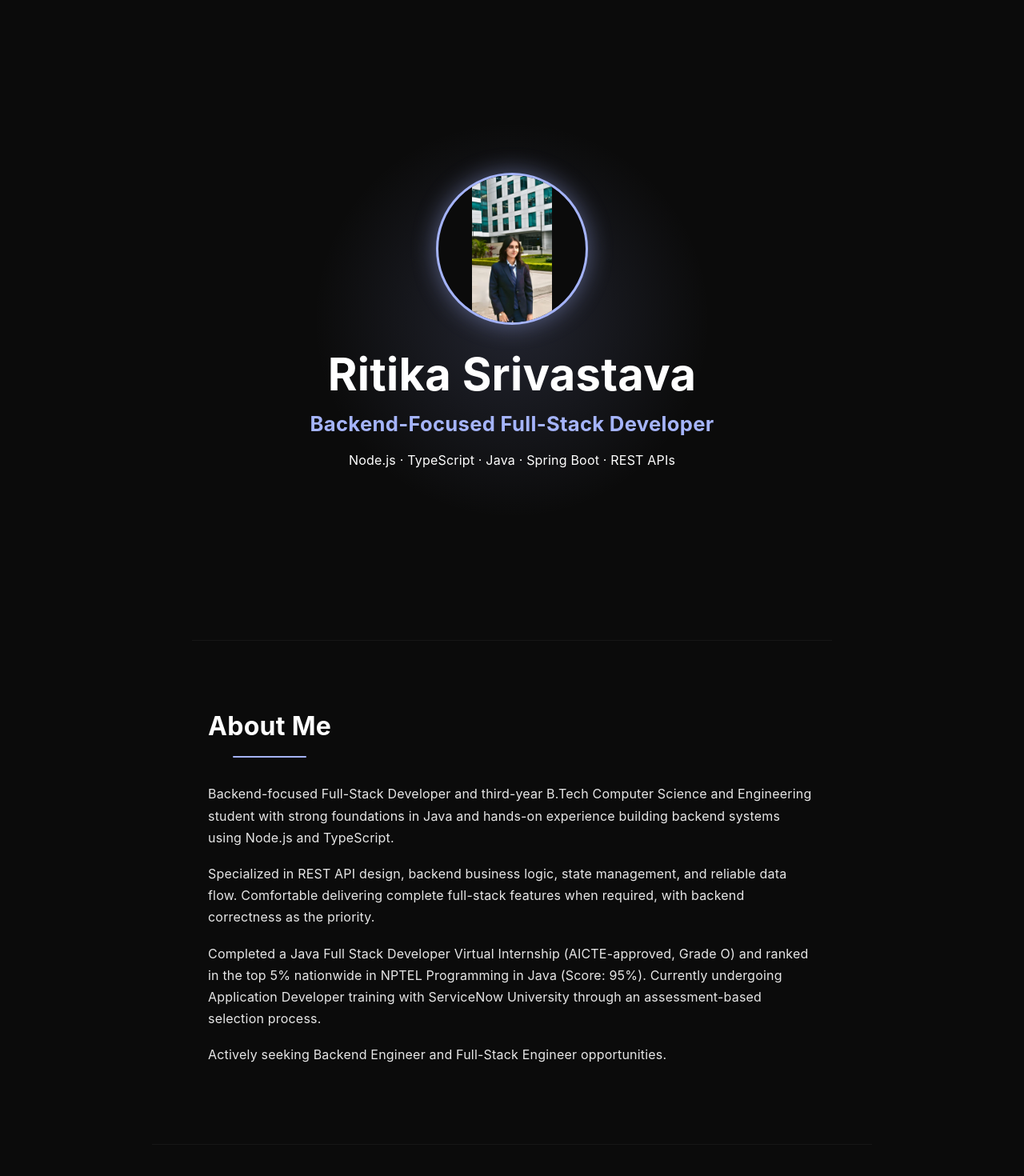
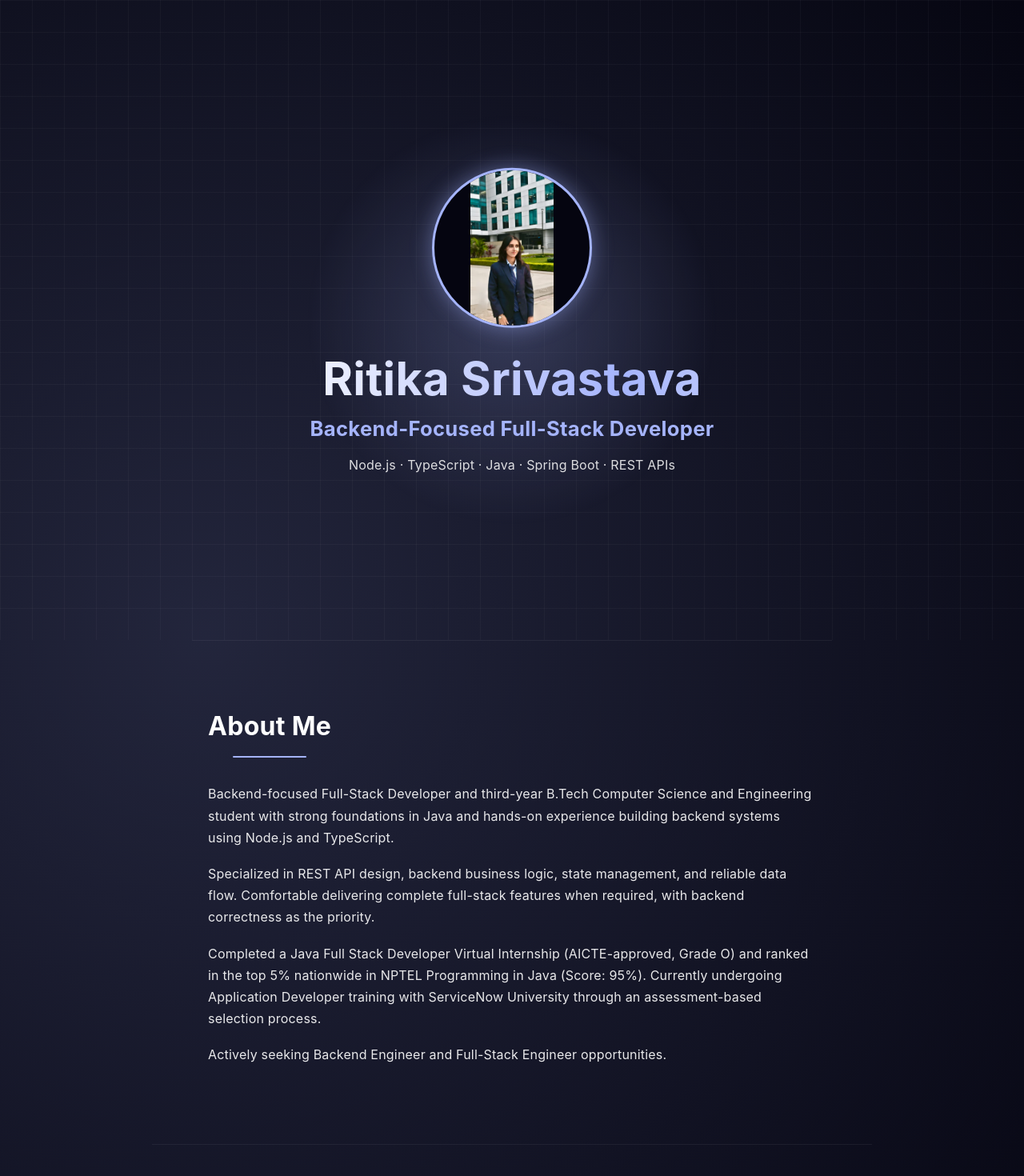
Before and after one commit to Ritika331/ritika_portfolio, a React (Vite) app: page / in a window 1280 px wide. Shown: the top 1470 px of the page at 80% size. Built offline with nearby package versions, Linux system fonts and the light colour scheme.

Commit message:
Polished the portfolio

```diff
--- a/src/index.css
+++ b/src/index.css
@@ -2,26 +2,43 @@ html {
   scroll-behavior: smooth;
 }
 
-
+/* ===== Reset ===== */
 * {
   margin: 0;
   padding: 0;
   box-sizing: border-box;
 }
 
-
+/* ===== Body & Tech Background ===== */
 body {
-  background-color: #0b0b0b;
   color: #ffffff;
   font-family: "Inter", "Segoe UI", system-ui, -apple-system, sans-serif;
   letter-spacing: 0.2px;
+
+  background:
+    radial-gradient(circle at 20% 20%, rgba(165,180,252,0.18), transparent 40%),
+    radial-gradient(circle at 80% 80%, rgba(99,102,241,0.18), transparent 40%),
+    linear-gradient(to bottom, #050510, #0b0b1a);
+}
+
+/* Subtle tech grid */
+body::before {
+  content: "";
+  position: fixed;
+  inset: 0;
+  background-image:
+    linear-gradient(rgba(255,255,255,0.03) 1px, transparent 1px),
+    linear-gradient(90deg, rgba(255,255,255,0.03) 1px, transparent 1px);
+  background-size: 40px 40px;
+  pointer-events: none;
+  z-index: -1;
 }
 
 .app {
   min-height: 100vh;
 }
 
-
+/* ===== Hero ===== */
 .hero {
   min-height: 100vh;
   display: flex;
@@ -32,16 +49,18 @@ body {
   padding: 0 20px;
   position: relative;
   overflow: hidden;
+  animation: heroFloat 6s ease-in-out infinite;
 }
 
+/* Glow behind hero */
 .hero::before {
   content: "";
   position: absolute;
-  width: 500px;
-  height: 500px;
+  width: 520px;
+  height: 520px;
   background: radial-gradient(
     circle,
-    rgba(165, 180, 252, 0.15),
+    rgba(165,180,252,0.22),
     transparent 70%
   );
   top: 50%;
@@ -50,9 +69,26 @@ body {
   z-index: -1;
 }
 
+@keyframes heroFloat {
+  0%   { transform: translateY(0); }
+  50%  { transform: translateY(-8px); }
+  100% { transform: translateY(0); }
+}
+
+/* ===== Hero Text ===== */
 .hero h1 {
-  font-size: 3.5rem;
+  font-size: 3.6rem;
   font-weight: 700;
+  background: linear-gradient(90deg, #ffffff, #a5b4fc, #ffffff);
+  background-size: 200%;
+  -webkit-background-clip: text;
+  -webkit-text-fill-color: transparent;
+  animation: shimmer 3s linear infinite;
+}
+
+@keyframes shimmer {
+  from { background-position: 0%; }
+  to   { background-position: 200%; }
 }
 
 .hero h2 {
@@ -64,26 +100,51 @@ body {
 .hero p {
   margin-top: 20px;
   font-size: 1rem;
-  opacity: 0.8;
+  opacity: 0.85;
 }
 
+/* ===== Profile Image ===== */
 .profile-pic {
-  width: 190px;
-  height: 190px;
+  width: 200px;
+  height: 200px;
   border-radius: 50%;
   object-fit: contain;
-  background-color: #0b0b0b;
+  object-position: center;
+  background-color: #050510;
   margin-bottom: 28px;
   border: 3px solid #a5b4fc;
-  box-shadow: 0 0 30px rgba(165, 180, 252, 0.45);
   position: relative;
-  z-index:2;
+  z-index: 2;
+  animation: pulseGlow 3s ease-in-out infinite;
 }
 
+@keyframes pulseGlow {
+  0% {
+    box-shadow: 0 0 25px rgba(165,180,252,0.4);
+  }
+  50% {
+    box-shadow: 0 0 45px rgba(165,180,252,0.8);
+  }
+  100% {
+    box-shadow: 0 0 25px rgba(165,180,252,0.4);
+  }
+}
 
+/* ===== Section Base ===== */
+section:not(.hero) {
+  border-top: 1px solid rgba(255, 255, 255, 0.06);
+  animation: fadeSection 1s ease forwards;
+}
 
-section:not(.hero) {
-  border-top: 1px solid rgba(255, 255, 255, 0.05);
+@keyframes fadeSection {
+  from {
+    opacity: 0;
+    transform: translateY(24px);
+  }
+  to {
+    opacity: 1;
+    transform: translateY(0);
+  }
 }
 
 section h3 {
@@ -104,7 +165,7 @@ section h3::after {
   border-radius: 2px;
 }
 
-
+/* ===== About ===== */
 .about {
   max-width: 800px;
   margin: 0 auto;
@@ -117,7 +178,7 @@ section h3::after {
   opacity: 0.9;
 }
 
-
+/* ===== Skills ===== */
 .skills {
   max-width: 900px;
   margin: 0 auto;
@@ -146,15 +207,15 @@ section h3::after {
   padding: 10px 14px;
   border-radius: 6px;
   font-size: 0.95rem;
-  transition: transform 0.2s ease, box-shadow 0.2s ease;
+  transition: transform 0.25s ease, box-shadow 0.25s ease;
 }
 
 .skills-group li:hover {
-  transform: translateY(-4px);
-  box-shadow: 0 8px 24px rgba(0, 0, 0, 0.4);
+  transform: translateY(-5px) scale(1.03);
+  box-shadow: 0 10px 26px rgba(0, 0, 0, 0.45);
 }
 
-
+/* ===== Tech Icons ===== */
 .icon-list li {
   display: flex;
   align-items: center;
@@ -162,11 +223,11 @@ section h3::after {
 }
 
 .icon-list i {
-  font-size: 1.5rem;
+  font-size: 1.6rem;
   color: #a5b4fc;
 }
 
-
+/* ===== Projects ===== */
 .projects {
   max-width: 900px;
   margin: 0 auto;
@@ -179,12 +240,12 @@ section h3::after {
   border-radius: 10px;
   margin-bottom: 40px;
   border-left: 4px solid #a5b4fc;
-  transition: transform 0.3s ease, box-shadow 0.3s ease;
+  transition: transform 0.35s ease, box-shadow 0.35s ease;
 }
 
 .project-card:hover {
-  transform: translateY(-6px);
-  box-shadow: 0 12px 30px rgba(0, 0, 0, 0.6);
+  transform: translateY(-8px) scale(1.01);
+  box-shadow: 0 14px 36px rgba(0, 0, 0, 0.7);
 }
 
 .project-card h4 {
@@ -214,7 +275,7 @@ section h3::after {
   opacity: 0.9;
 }
 
-
+/* ===== Achievements ===== */
 .achievements {
   max-width: 900px;
   margin: 0 auto;
@@ -231,15 +292,15 @@ section h3::after {
   border-radius: 8px;
   margin-bottom: 16px;
   line-height: 1.6;
-  transition: transform 0.2s ease, box-shadow 0.2s ease;
+  transition: transform 0.25s ease, box-shadow 0.25s ease;
 }
 
 .achievements li:hover {
-  transform: translateY(-4px);
-  box-shadow: 0 8px 24px rgba(0, 0, 0, 0.4);
+  transform: translateY(-5px);
+  box-shadow: 0 10px 26px rgba(0, 0, 0, 0.45);
 }
 
-
+/* ===== Contact ===== */
 .contact {
   max-width: 900px;
   margin: 0 auto;
@@ -265,58 +326,16 @@ section h3::after {
   font-size: 1.05rem;
   border-bottom: 1px solid transparent;
   padding-bottom: 4px;
+  transition: transform 0.2s ease, opacity 0.2s ease;
 }
 
 .contact-links a:hover {
+  transform: translateY(-3px);
+  opacity: 0.9;
   border-color: #a5b4fc;
 }
 
-
+/* ===== Typography Polish ===== */
 h1, h2, h3, h4 {
   letter-spacing: 0.3px;
 }
-
-.hero > * {
-  animation: fadeUp 0.8s ease forwards;
-}
-
-.hero > *:nth-child(1) { animation-delay: 0.1s; }
-.hero > *:nth-child(2) { animation-delay: 0.2s; }
-.hero > *:nth-child(3) { animation-delay: 0.3s; }
-.hero > *:nth-child(4) { animation-delay: 0.4s; }
-
-@keyframes fadeUp {
-  from {
-    opacity: 0;
-    transform: translateY(20px);
-  }
-  to {
-    opacity: 1;
-    transform: translateY(0);
-  }
-}
-
-section:not(.hero) {
-  animation: fadeSection 0.9s ease forwards;
-}
-
-@keyframes fadeSection {
-  from {
-    opacity: 0;
-    transform: translateY(24px);
-  }
-  to {
-    opacity: 1;
-    transform: translateY(0);
-  }
-}
-
-
-a {
-  transition: transform 0.2s ease, opacity 0.2s ease;
-}
-
-a:hover {
-  transform: translateY(-2px);
-  opacity: 0.9;
-}
```
